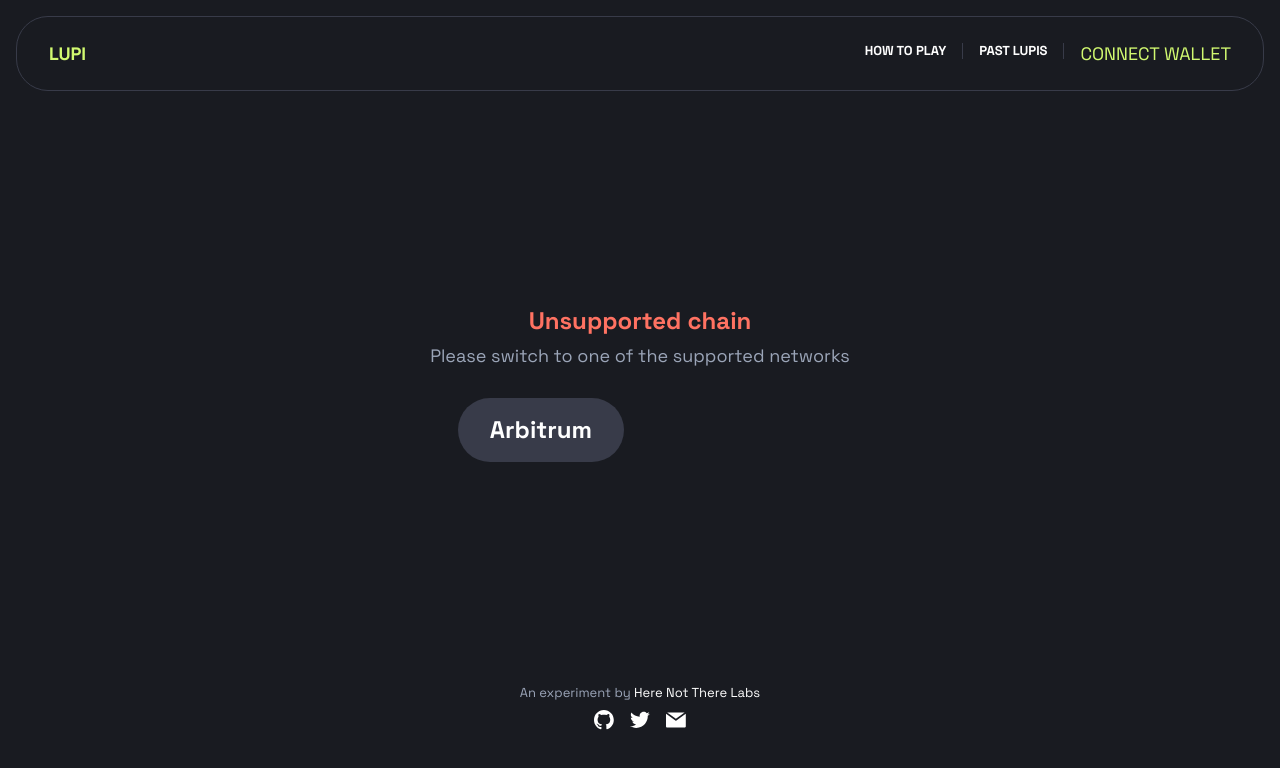
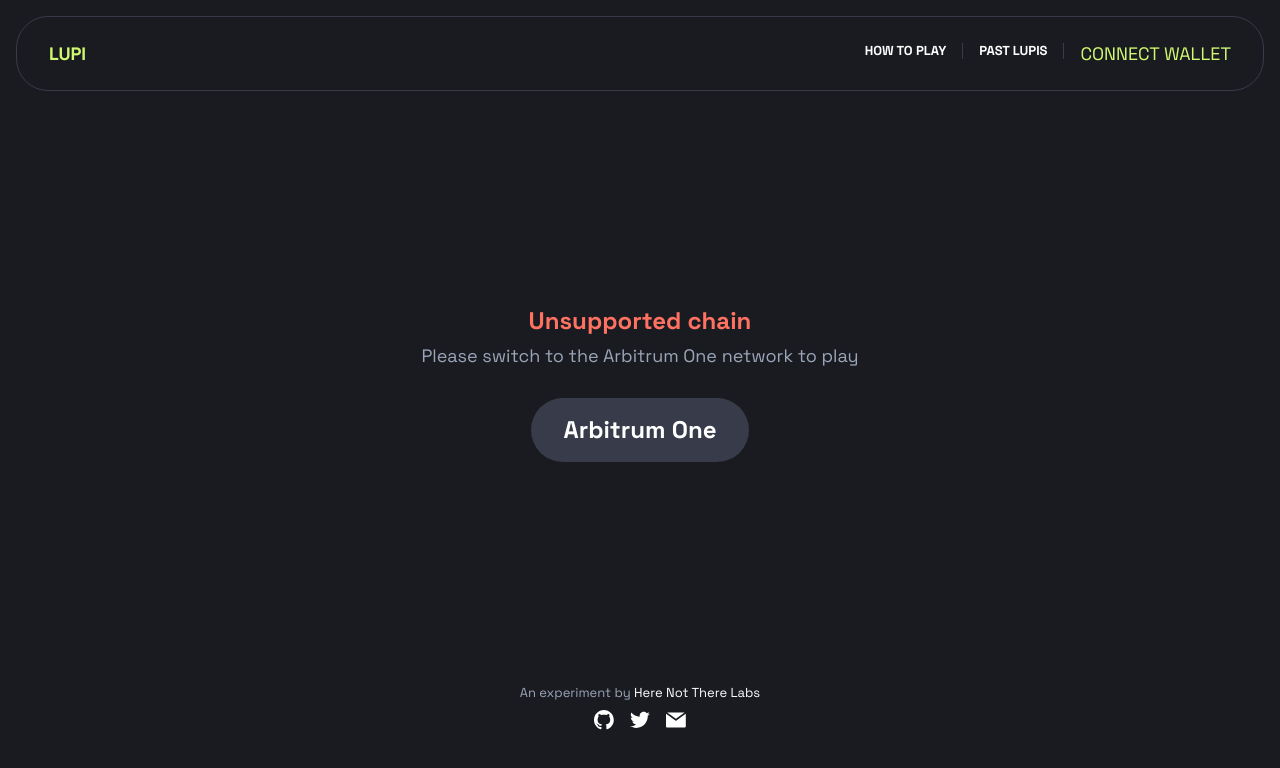
Before and after one commit to HereNotThere/Lupi, a React (Create React App) app: page / in a window 1280 px wide. Shown: the top 768 px of the page. Built offline with nearby package versions, Linux system fonts and the light colour scheme.

Commit message:
Fix 'please switch network' text

```diff
--- a/src/components/ChainWarning.tsx
+++ b/src/components/ChainWarning.tsx
@@ -34,11 +34,11 @@
                 Unsupported chain
               </Text>
               <Text color="muted">
-                Please switch to one of the supported networks
+                Please switch to the Arbitrum One network to play
               </Text>
             </Box>
             <Box centerContent>
-              <Grid columns={2} gap="lg">
+              <Grid columns={1} gap="lg">
                 <BigGreyButton
                   onClick={addArbitrumOneChain}
                   transition={{ delay: 1.1 }}
@@ -49,7 +49,7 @@
                   initial="hidden"
                   animate="show"
                 >
-                  Arbitrum
+                  Arbitrum One
                 </BigGreyButton>
               </Grid>
             </Box>
```
